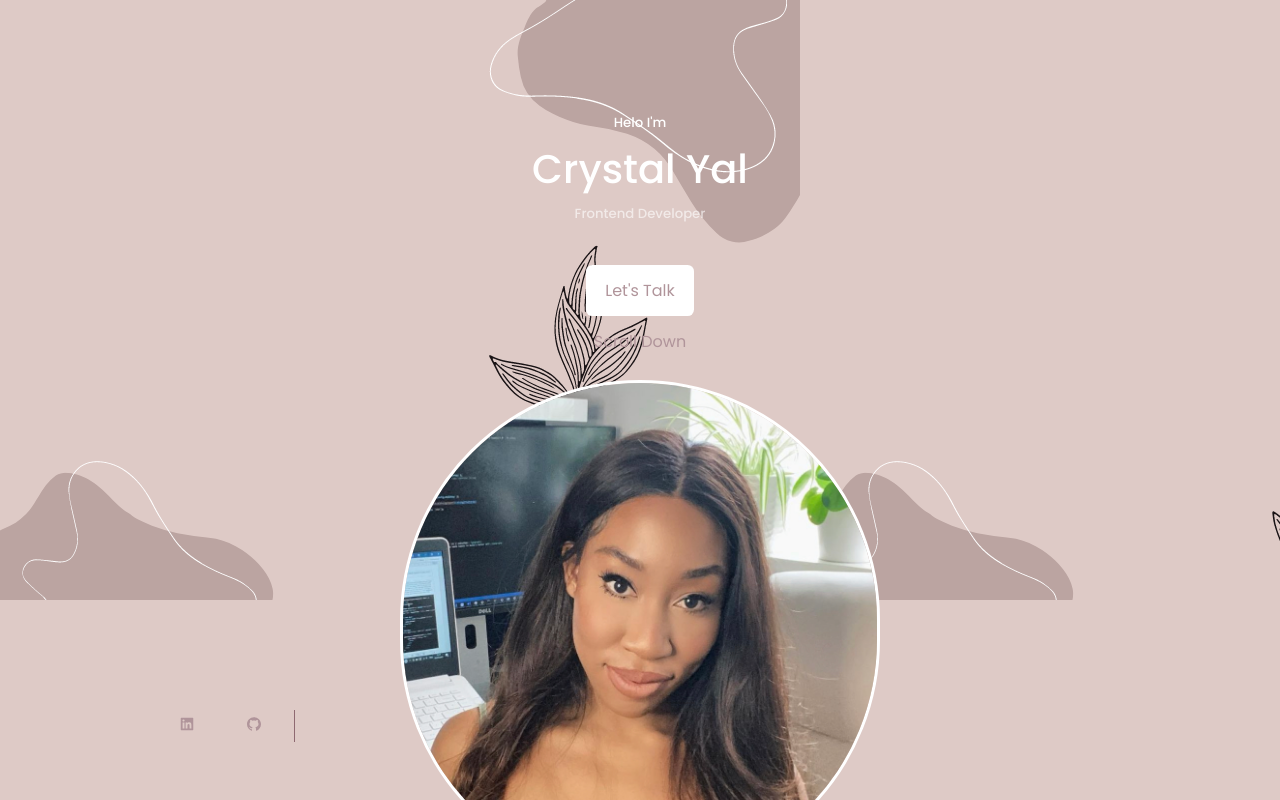
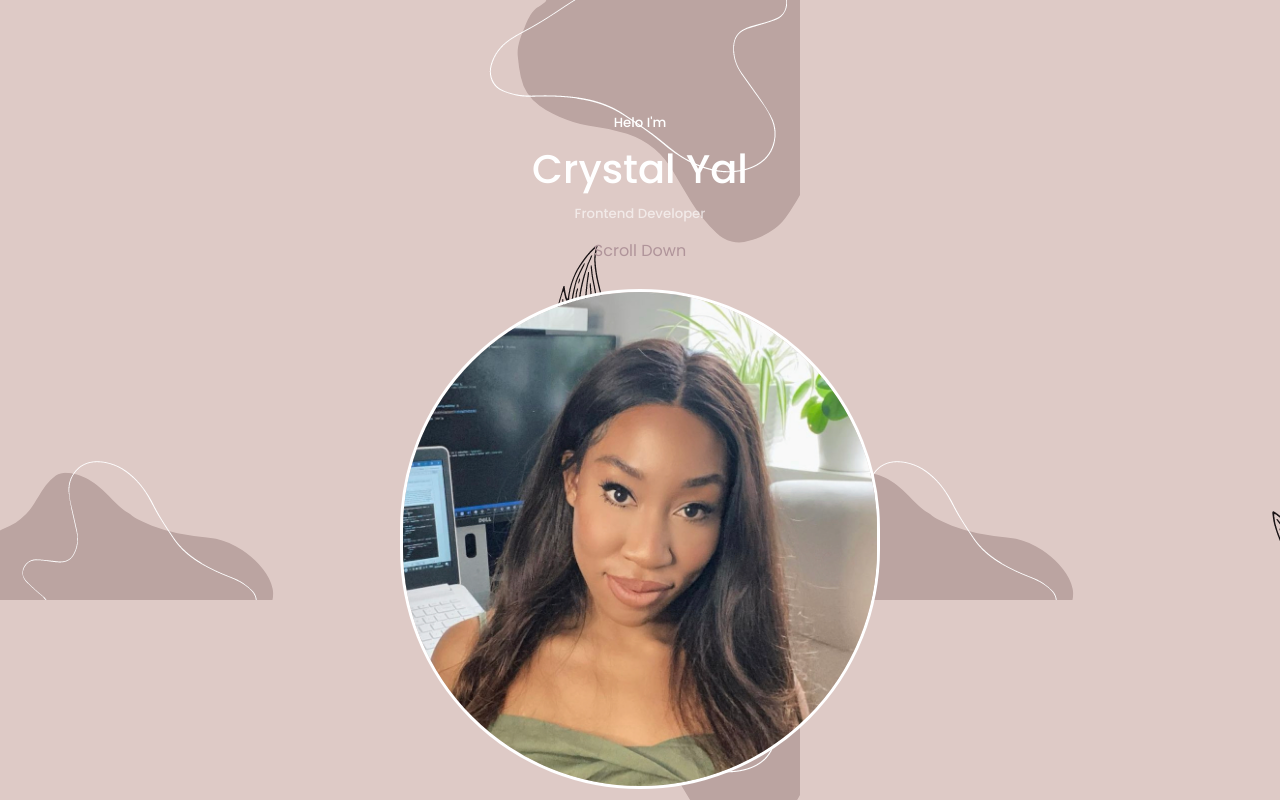
Before and after one commit to crystalz411/my-portfolio, a React (Create React App) app: page / in a window 1280 px wide. Shown: the top 800 px of the page. Built offline with nearby package versions, Linux system fonts and the light colour scheme.

Commit message:
inital commit 2

```diff
--- a/src/components/header/header.tsx
+++ b/src/components/header/header.tsx
@@ -11,8 +11,8 @@ const Header = () => {
             <h5> Helo I'm </h5>
             <h1>Crystal Yal</h1>
             <h5 className="text-light">Frontend Developer</h5>
-            <HeaderSocials />
-            <CTA />
+            {/* <HeaderSocials />
+            <CTA /> */}
             <div className="me">
                 <img src={me}/>
             </div>
```
